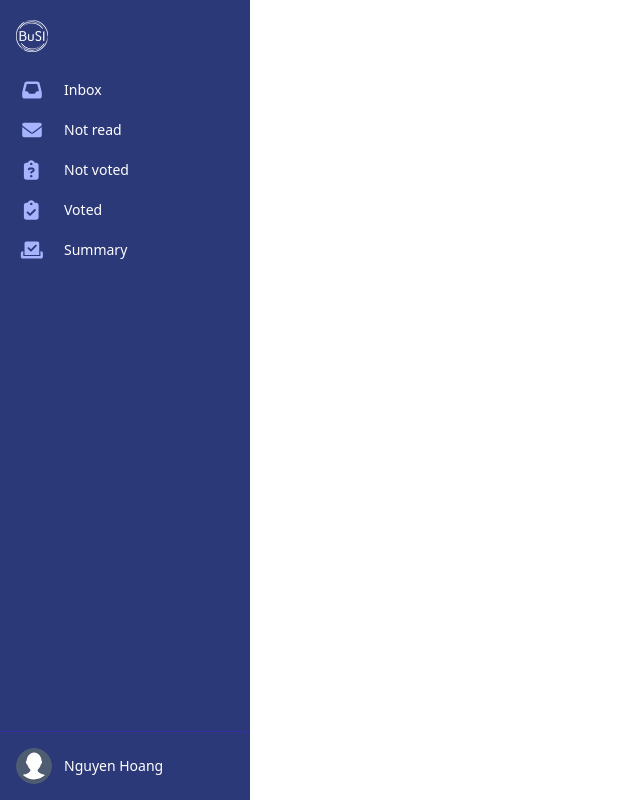
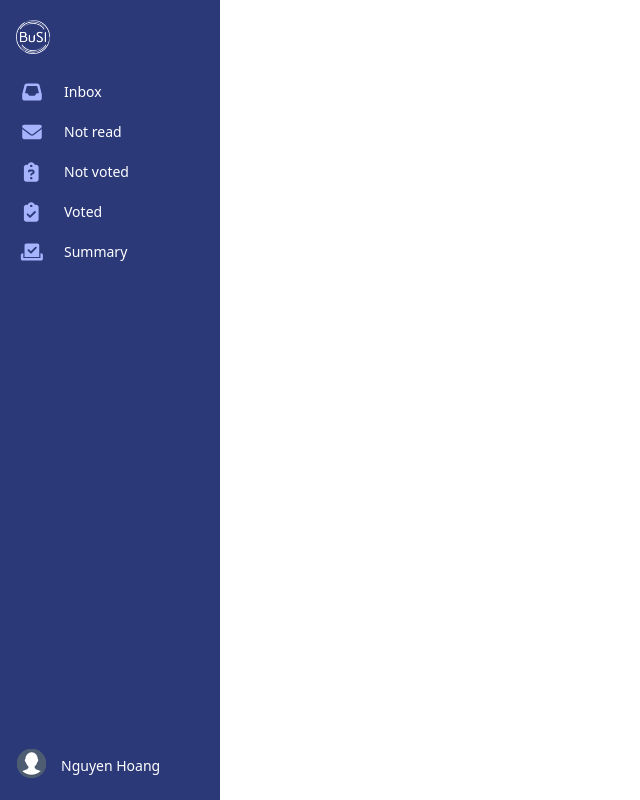
Before and after one commit to Kaxuo/Phishing, an Angular app: page /#/mailbox in a window 1280 px wide. Shown: the whole page, without its empty margins (0-640 px from the left). Built offline with nearby package versions, Linux system fonts and the light colour scheme; what ngx-lottie would draw is missing.

Commit message:
added animation

```diff
--- a/src/app/components/landing-page/landing-page.component.html
+++ b/src/app/components/landing-page/landing-page.component.html
@@ -9,7 +9,15 @@
       <input class="name" placeholder="Enter your name" formControlName="name" />
       <button class="btn disabled:opacity-50" [disabled]="form.invalid" (click)="startGame()">Start game</button>
     </div>
-    <small class="text-white text-center italic">Your data will be saved, make sure you don't put anything important !</small>
+    <div class="text-white text-center italic">
+      <small class="text-white text-center italic">Maximum 25 characters</small>
+      <small>
+        Your data will be saved, make sure you don't put
+        anything
+        important !
+      </small>
+      <br>
+    </div>
     <div class="lottie mt-auto"><ng-lottie [options]="options" (animationCreated)="onAnimate($event)"></ng-lottie></div>
   </main>
   <footer class="footer text-base text-white text-center">&copy; 2023 BuSi | All rights reserved.</footer>
--- a/src/app/components/landing-page/landing-page.component.ts
+++ b/src/app/components/landing-page/landing-page.component.ts
@@ -14,7 +14,7 @@ export class LandingPageComponent implements OnInit {
     path: '/assets/lottie/recieving-mail.json'
   };
   form: FormGroup = this.fb.group({
-    name: ['', Validators.required]
+    name: ['', [Validators.required, Validators.maxLength(25)]]
   });
   constructor(private fb: FormBuilder, private router: Router) {}
 
--- a/src/app/components/mailbox/mailbox.component.html
+++ b/src/app/components/mailbox/mailbox.component.html
@@ -1,7 +1,7 @@
-<div class="flex min-h-0 flex-1 flex-col sidebar">
-  <div class="flex flex-1 flex-col overflow-y-auto pt-5 pb-4">
-    <div class="flex flex-shrink-0 items-center px-4">
-      <img class="h-8 w-auto" src="assets/img/busi-logo.png" alt="BuSi" />
+<div class="flex min-h-0 flex-1 flex-col sidebar" [ngStyle]="{'width':(open$ | async) ? '60px':'220px'}">
+  <div class="flex flex-1 flex-col pt-5 pb-4">
+    <div class="logo" (click)="switchOpen()">
+      <img src="assets/img/busi-logo.png" alt="BuSi" />
     </div>
     <nav class="mt-5 flex-1 space-y-1 px-2" aria-label="Sidebar">
       <a class="text-white items-center px-2 py-2 text-sm font-medium rounded-md menu-content hover:bg-indigo-600">
@@ -26,12 +26,10 @@
       </a>
     </nav>
   </div>
-  <div class="flex flex-shrink-0 border-t border-indigo-800 p-4">
+  <div class="p-4 ">
     <a class="group block w-full flex-shrink-0">
-      <div class="flex items-center">
-        <div>
-          <img class="inline-block h-9 w-9 rounded-full" src="assets/img/blank-profile.svg" alt="" />
-        </div>
+      <div class="profile px-2 py-2">
+        <img class="rounded-full icon" src="assets/img/blank-profile.svg" alt="" />
         <div class="ml-3">
           <p class="text-sm font-medium text-white">Nguyen Hoang</p>
         </div>
--- a/src/app/components/mailbox/mailbox.component.scss
+++ b/src/app/components/mailbox/mailbox.component.scss
@@ -2,18 +2,36 @@
 
 .sidebar {
   background-color: $busi-color;
-  width: 250px;
   height: 100vh;
+  overflow: hidden;
+  transition: width 0.5s ease-in-out;
+  .logo {
+    width: 50px;
+    padding-left: 1rem;
+    display: flex;
+    justify-content: center;
+    cursor: pointer;
+  }
 }
 
 .menu-content {
   padding-left: 1rem;
   cursor: pointer;
   display: grid;
-  grid-template-columns: 15px 1fr;
+  grid-template-columns: 15px 100px;
   column-gap: 25px;
   .icon {
     scale: 1.4;
     justify-self: center;
   }
 }
+
+.profile {
+  display: grid;
+  grid-template-columns: 15px 200px;
+  column-gap: 10px;
+  .icon {
+    scale: 2;
+    justify-self: center;
+  }
+}
--- a/src/app/components/mailbox/mailbox.component.ts
+++ b/src/app/components/mailbox/mailbox.component.ts
@@ -1,5 +1,6 @@
 import { Component, OnInit } from '@angular/core';
-import { faInbox, faEnvelope, faClipboardQuestion, faClipboardCheck, faCheckToSlot} from '@fortawesome/free-solid-svg-icons';
+import { faInbox, faEnvelope, faClipboardQuestion, faClipboardCheck, faCheckToSlot } from '@fortawesome/free-solid-svg-icons';
+import { BehaviorSubject } from 'rxjs';
 
 @Component({
   selector: 'app-mailbox',
@@ -7,6 +8,7 @@ import { faInbox, faEnvelope, faClipboardQuestion, faClipboardCheck, faCheckToSl
   styleUrls: ['./mailbox.component.scss']
 })
 export class MailboxComponent implements OnInit {
+  open$: BehaviorSubject<boolean> = new BehaviorSubject<boolean>(false);
   faInbox = faInbox;
   faEnvelope = faEnvelope;
   faClipboardQuestion = faClipboardQuestion;
@@ -15,4 +17,9 @@ export class MailboxComponent implements OnInit {
   constructor() {}
 
   ngOnInit(): void {}
+
+  switchOpen() {
+    this.open$.next(!this.open$.getValue());
+    console.log(this.open$.getValue());
+  }
 }
```
